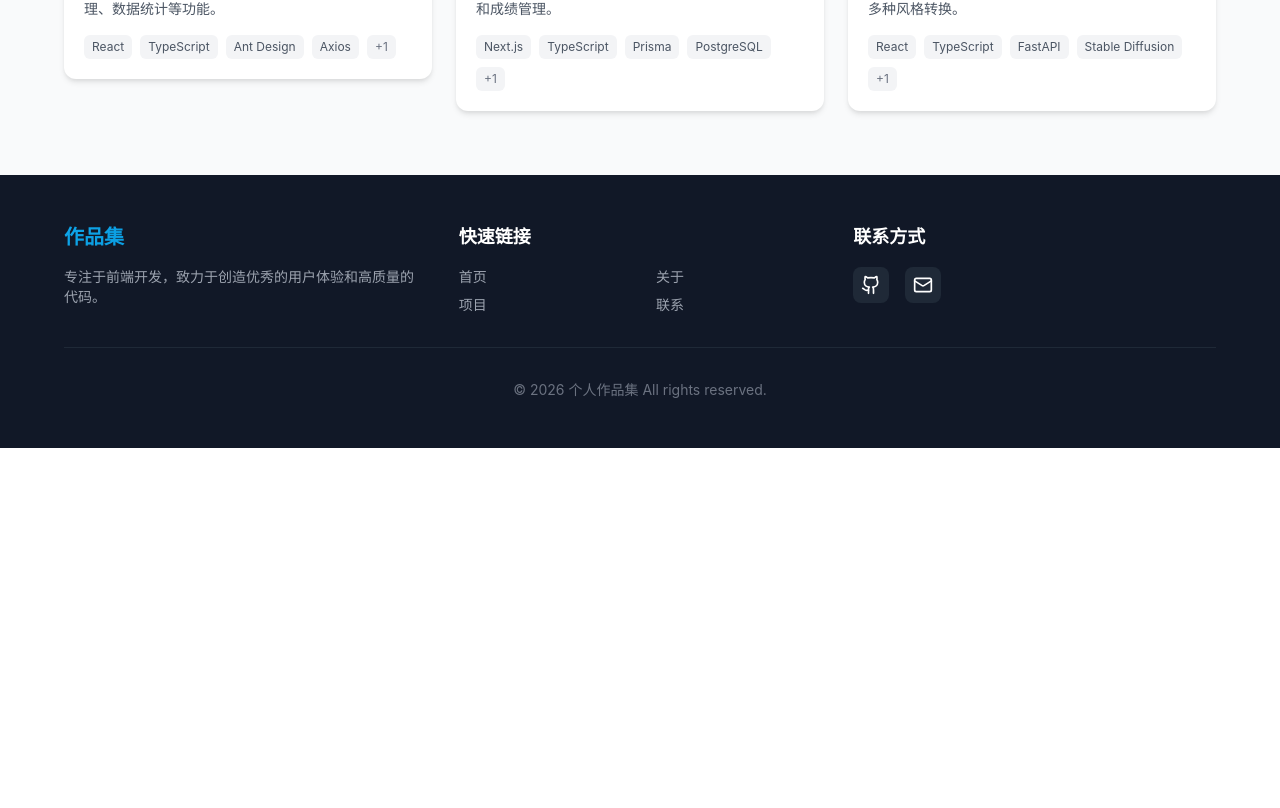
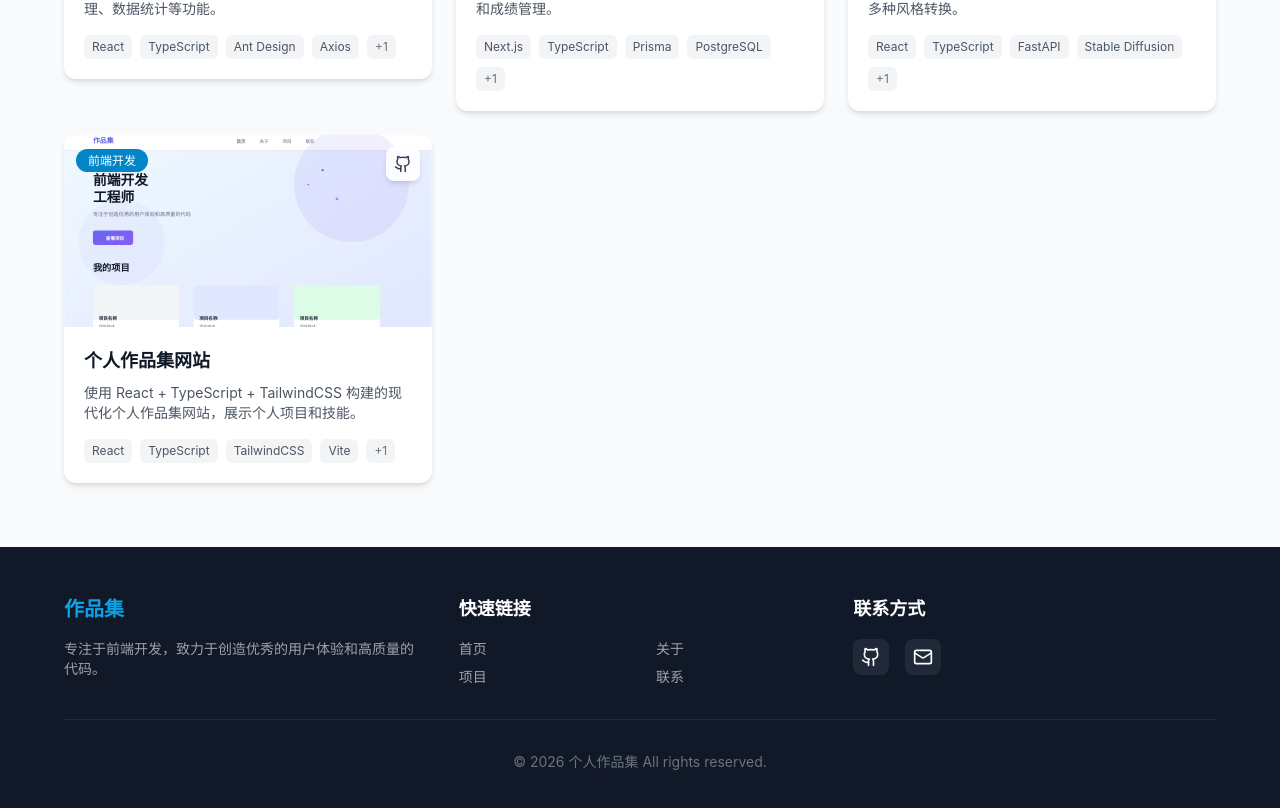
Before and after one commit to chen-1368/portfolio, a React (Vite) app: page /portfolio/projects in a window 1280 px wide. Shown: the part 1059-1867 px from the top of the page. Before the commit the page ends 1507 px from the top, so only its background shows below. Built offline with nearby package versions, Linux system fonts and the light colour scheme.

Commit message:
添加个人作品集项目

```diff
--- a/src/data/projects.ts
+++ b/src/data/projects.ts
@@ -100,6 +100,21 @@ export const projects: Project[] = [
     ],
     link: '#',
     github: 'https://github.com/example/ai-image-generator'
+  },
+  {
+    id: '7',
+    name: '个人作品集网站',
+    description: '使用 React + TypeScript + TailwindCSS 构建的现代化个人作品集网站，展示个人项目和技能。',
+    image: '/images/portfolio-preview.svg',
+    category: '前端开发',
+    techStack: ['React', 'TypeScript', 'TailwindCSS', 'Vite', 'React Router'],
+    achievements: [
+      '响应式设计，支持多设备访问',
+      '流畅的页面动画效果',
+      '现代化的 UI 设计'
+    ],
+    link: 'https://chen-1368.github.io/portfolio',
+    github: 'https://github.com/chen-1368/portfolio'
   }
 ];
 
--- a/vite.config.ts
+++ b/vite.config.ts
@@ -4,7 +4,7 @@ import path from 'path'
 
 export default defineConfig({
   plugins: [react()],
-  base: '/portfolio/',
+  base: '/portfolio',
   resolve: {
     alias: {
       '@': path.resolve(__dirname, './src'),
```
Also changed, not shown: public/images/portfolio-preview.svg (added).
